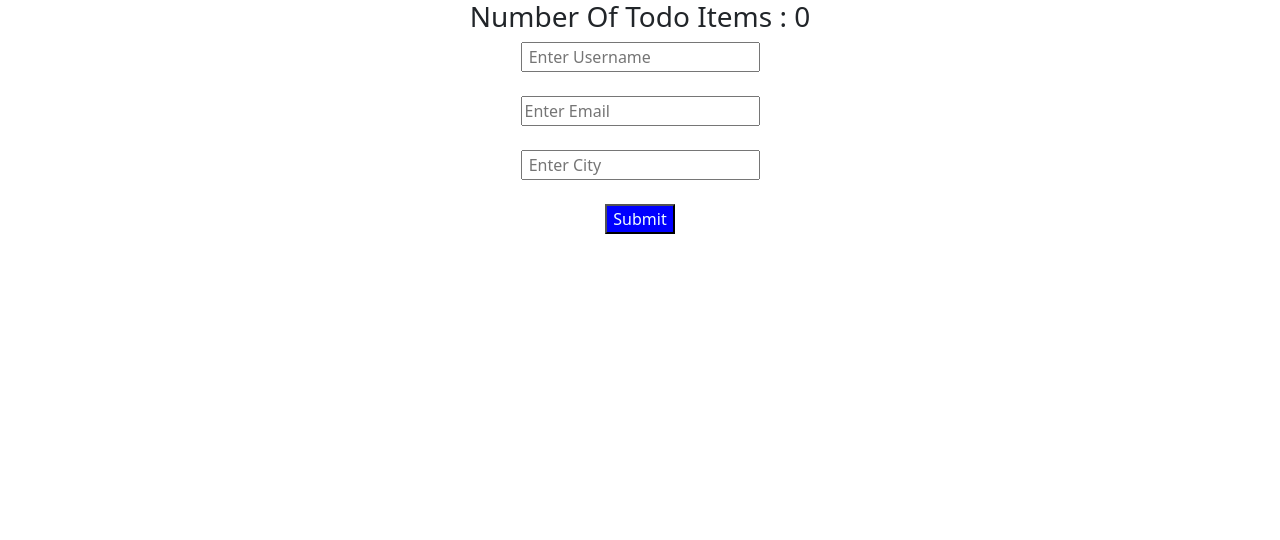
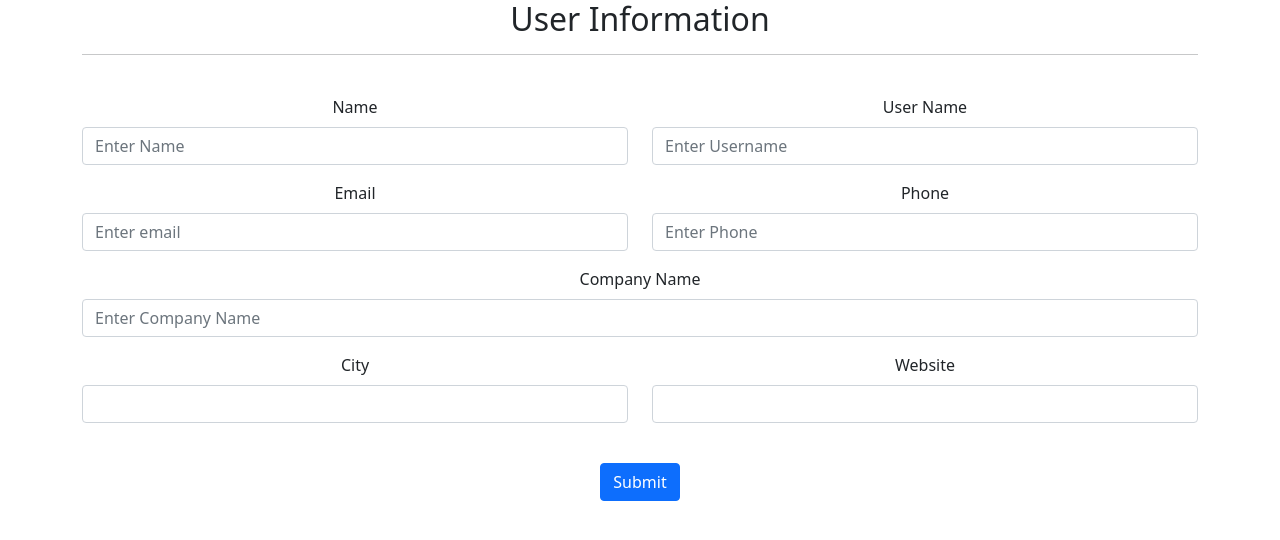
Before and after one commit to satendramca/Machine-Test-Project, a React (Create React App) app: page /TodoForm in a window 1280 px wide. Shown: the top 540 px of the page. Built offline with nearby package versions, Linux system fonts and the light colour scheme.

Commit message:
Add updated code in all components

```diff
--- a/src/App.css
+++ b/src/App.css
@@ -41,3 +41,15 @@
   background-color:blue;
   color: azure;
 }
+
+.div-container{
+  align-items: center;
+  margin-left: 25%;
+}
+
+p{
+  word-spacing: 8px;
+  text-indent: 40px;
+  font-family: "Times New Roman", Times, serif;
+
+}
--- a/src/App.js
+++ b/src/App.js
@@ -5,7 +5,7 @@ import "bootstrap/dist/js/bootstrap.min.js";
 import TodoProvider from "./Provider/TodoProvider";
 import TodoForm from "./Components/TodoForm";
 import HomePage from "./Components/HomePage";
-import ShowItem from './Components/ShowItem'
+import ShowItem from "./Components/ShowItem";
 
 import { BrowserRouter, Route, Routes } from "react-router-dom";
 
--- a/src/Components/NavBar.js
+++ b/src/Components/NavBar.js
@@ -2,9 +2,9 @@ import React, { useEffect, useState } from "react";
 import Container from "react-bootstrap/Container";
 import Nav from "react-bootstrap/Nav";
 import Navbar from "react-bootstrap/Navbar";
-import Image from 'react-bootstrap/Image'
-import {Link} from "react-router-dom"
-import Button from 'react-bootstrap/Button';
+import Image from "react-bootstrap/Image";
+import { Link } from "react-router-dom";
+import Button from "react-bootstrap/Button";
 
 import { useTodoContext } from "../Provider/TodoProvider";
 
@@ -14,23 +14,20 @@ function NavBar() {
   return (
     <Navbar collapseOnSelect expand="lg" bg="dark" variant="dark">
       <Container>
-      <Navbar.Brand>
-        <Image
-          src="/logo-demo.png"
-          width={60}
-          height={50}
-          alt="171x180" />
+        <Navbar.Brand>
+          <Image src="/logo-demo.png" width={60} height={50} alt="171x180" />
         </Navbar.Brand>
         <Navbar.Toggle aria-controls="responsive-navbar-nav" />
         <Navbar.Collapse id="responsive-navbar-nav">
-          <Nav className="me-auto">
-          </Nav>
-          <Nav >
+          <Nav className="me-auto"></Nav>
+          <Nav>
             <Nav.Link>
-              <Button variant="info" onClick={() => getAllData()}>Info</Button>{' '}
+              <Button variant="info" size="sm" onClick={() => getAllData()}>
+                <h5>All Users</h5>
+              </Button>{" "}
             </Nav.Link>
-            <Nav.Link eventKey={2}  as={Link} to={"/TodoForm"}>
-              <h4>+</h4>
+            <Nav.Link eventKey={2} as={Link} to={"/TodoForm"}>
+              <h5>Add New User</h5>
             </Nav.Link>
           </Nav>
         </Navbar.Collapse>
--- a/src/Components/ShowItem.js
+++ b/src/Components/ShowItem.js
@@ -1,6 +1,8 @@
 import React from "react";
 import { useParams, useNavigate } from "react-router-dom";
 import { useTodoContext } from "../Provider/TodoProvider";
+import Card from "react-bootstrap/Card";
+import Button from "react-bootstrap/Button";
 
 function ShowItem() {
   const { todoList } = useTodoContext();
@@ -8,15 +10,34 @@ function ShowItem() {
   const { id } = useParams();
   const item = todoList.find((t) => t.id === parseInt(id));
   return (
-    <>
-      <button onClick={() => navigate(-1)}>Back</button>
-      <p>Name: {(item || {}).name}</p>
-      <p>{(item || {}).email}</p>
-      <p>{(item || {}).phone}</p>
-      <p>{(item || {}).website}</p>
-      <p>{((item || {}).company || {}).name}</p>
-      <p>{((item || {}).address || {}).city}</p>
-    </>
+    <div className="div-container">
+      <br />
+      <br />
+      <Card
+        style={{ width: "45rem", height: "35rem" }}
+        className=" bg-dark text-white"
+      >
+        <Card.Body>
+          <p>Name : {(item || {}).name}</p>
+          <hr />
+          <p>Username : {(item || {}).username}</p>
+          <hr />
+          <p>Email : {(item || {}).email}</p>
+          <hr />
+          <p>City : {((item || {}).address || {}).city}</p>
+          <hr />
+          <p>Phone : {(item || {}).phone}</p>
+          <hr />
+          <p>Company : {((item || {}).company || {}).name}</p>
+          <hr />
+          <p>Website : {(item || {}).website}</p>
+          <hr />
+        </Card.Body>
+        <Button variant="primary" onClick={() => navigate(-1)}>
+          Back
+        </Button>
+      </Card>
+    </div>
   );
 }
 
--- a/src/Components/TodoForm.js
+++ b/src/Components/TodoForm.js
@@ -1,63 +1,131 @@
 import React, { useState } from "react";
 import { useNavigate } from "react-router-dom";
 import { useTodoContext } from "../Provider/TodoProvider";
+import Button from "react-bootstrap/Button";
+import Form from "react-bootstrap/Form";
+import Col from "react-bootstrap/Col";
+import Row from "react-bootstrap/Row";
 
 const TodoForm = () => {
   const { getNumberOfTodoItem, addTodo } = useTodoContext();
   const navigate = useNavigate();
+  const [name, setName] = useState("");
   const [user, setUser] = useState("");
   const [email, setEmail] = useState("");
   const [city, setCity] = useState("");
+  const [phone, setPhone] = useState("");
+  const [company, setCompany] = useState("");
+  const [website, setWebsite] = useState("");
 
   const handleOnSubmit = (e) => {
     e.preventDefault();
-
-    if (!user || !email || !city) {
+    if (!name || !user || !email || !city || !phone || !company || !website) {
       return;
     }
 
     const id = Math.floor(Math.random() * 10000) + 11;
-    addTodo({ id, username: user, email, address: { city } });
+    addTodo({
+      id,
+      name,
+      username: user,
+      email,
+      address: { city },
+      phone,
+      company: { name: company },
+      website,
+    });
 
+    setName("");
     setUser("");
     setEmail("");
     setCity("");
+    setPhone("");
+    setCompany("");
+    setWebsite("");
 
-    navigate('/');
+    navigate("/");
   };
+  return (
+    <div className="container">
+      <Form onSubmit={handleOnSubmit}>
+        <h2>User Information</h2>
+        <hr />
+        <br />
+        <Row className="mb-3">
+          <Form.Group as={Col} controlId="formGridEmail">
+            <Form.Label>Name</Form.Label>
+            <Form.Control
+              type="name"
+              value={name}
+              onChange={(e) => setName(e.target.value)}
+              placeholder="Enter Name"
+            />
+          </Form.Group>
 
-  return (
-    <div>
-      <form onSubmit={handleOnSubmit}>
-        <h3>Number Of Todo Items : {getNumberOfTodoItem()}</h3>
+          <Form.Group as={Col} controlId="formGridPassword">
+            <Form.Label>User Name</Form.Label>
+            <Form.Control
+              type="user"
+              value={user}
+              onChange={(e) => setUser(e.target.value)}
+              placeholder="Enter Username"
+            />
+          </Form.Group>
+        </Row>
+        <Row className="mb-3">
+          <Form.Group as={Col} controlId="formGridEmail">
+            <Form.Label>Email</Form.Label>
+            <Form.Control
+              type="email"
+              value={email}
+              onChange={(e) => setEmail(e.target.value)}
+              placeholder="Enter email"
+            />
+          </Form.Group>
 
-        <input
-          type="text"
-          value={user}
-          required
-          onChange={(e) => setUser(e.target.value)}
-          placeholder=" Enter Username"
-        ></input>
+          <Form.Group as={Col} controlId="formGridPassword">
+            <Form.Label>Phone</Form.Label>
+            <Form.Control
+              type="number"
+              value={phone}
+              onChange={(e) => setPhone(e.target.value)}
+              placeholder="Enter Phone"
+            />
+          </Form.Group>
+        </Row>
+
+        <Form.Group className="mb-3" controlId="formGridAddress2">
+          <Form.Label>Company Name</Form.Label>
+          <Form.Control
+            value={company}
+            onChange={(e) => setCompany(e.target.value)}
+            placeholder="Enter Company Name"
+          />
+        </Form.Group>
+
+        <Row className="mb-3">
+          <Form.Group as={Col} controlId="formGridCity">
+            <Form.Label>City</Form.Label>
+            <Form.Control
+              value={city}
+              onChange={(e) => setCity(e.target.value)}
+            />
+          </Form.Group>
+
+          <Form.Group as={Col} controlId="formGridZip">
+            <Form.Label>Website</Form.Label>
+            <Form.Control
+              value={website}
+              onChange={(e) => setWebsite(e.target.value)}
+            />
+          </Form.Group>
+        </Row>
         <br />
-        <br />
-        <input
-          type="text"
-          value={email}
-          onChange={(e) => setEmail(e.target.value)}
-          placeholder="Enter Email"
-        ></input>
-        <br />
-        <br />
-        <input
-          type="text"
-          value={city}
-          onChange={(e) => setCity(e.target.value)}
-          placeholder=" Enter City"
-        ></input>
-        <br />
-        <br />
-        <button className="btn-color" type="submit">Submit</button>
-      </form>
+
+        <Button variant="primary" type="submit">
+          Submit
+        </Button>
+      </Form>
     </div>
   );
 };
```
Also changed, not shown: src/Components/HomePage.js (+14 -10 lines). Lines whose indentation alone changed are shown as unchanged.
